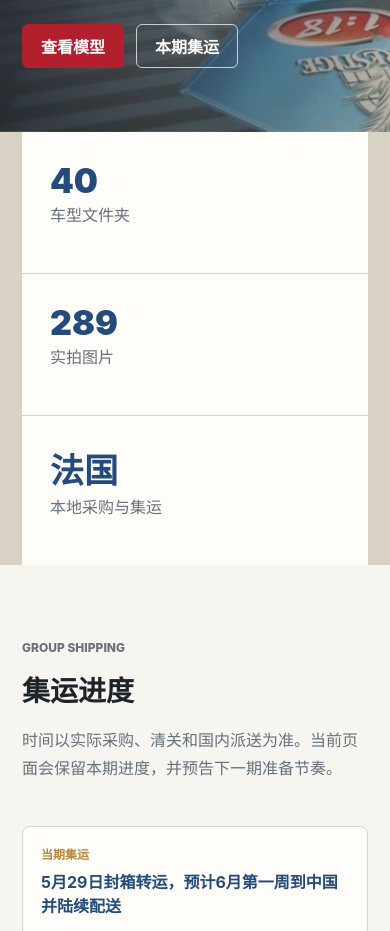
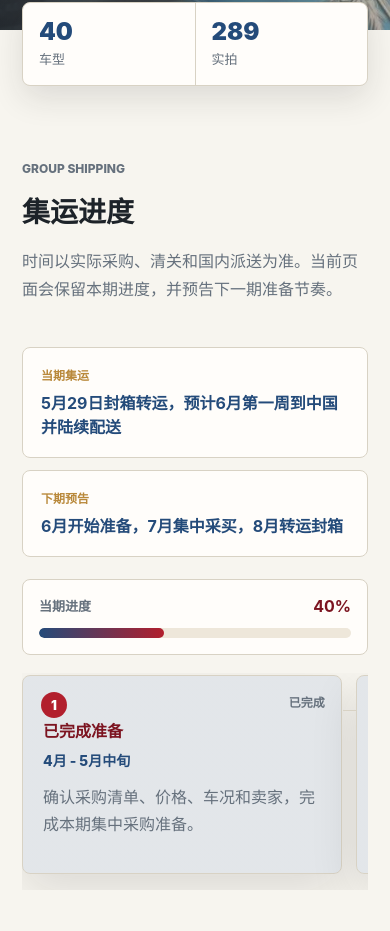
Before and after one commit to Yulei-cn/car-model-website, a plain HTML site: page index.html in a window 390 px wide. Shown: the part 580-1511 px from the top of the page. Drawn offline with Linux system fonts and the light colour scheme.

Commit message:
Improve mobile shipping experience

```diff
--- a/app.js
+++ b/app.js
@@ -3,6 +3,8 @@ const searchInput = document.querySelector("#search-input");
 const timeline = document.querySelector("#timeline");
 const modelCount = document.querySelector("#model-count");
 const photoCount = document.querySelector("#photo-count");
+const shippingProgressFill = document.querySelector("#shipping-progress-fill");
+const shippingProgressLabel = document.querySelector("#shipping-progress-label");
 const galleryDialog = document.querySelector("#gallery-dialog");
 const galleryImage = document.querySelector("#gallery-image");
 const galleryTitle = document.querySelector("#gallery-title");
@@ -23,21 +25,29 @@ const config = {
       title: "已完成准备",
       date: "4月 - 5月中旬",
       text: "确认采购清单、价格、车况和卖家，完成本期集中采购准备。",
+      start: "2026-04-01",
+      end: "2026-05-15",
     },
     {
       title: "结单与封箱",
-      date: "5月下旬",
+      date: "5月16日 - 5月28日",
       text: "完成付款确认、拍照留档、合箱加固和转运资料整理。",
+      start: "2026-05-16",
+      end: "2026-05-28",
     },
     {
       title: "封箱转运",
       date: "5月29日",
       text: "本期包裹封箱并开始转运，后续以物流和清关实际状态为准。",
+      start: "2026-05-29",
+      end: "2026-05-29",
     },
     {
       title: "预计配送",
       date: "6月第一周",
       text: "预计到中国、完成海关查验并出关，第一周内开始陆续国内配送。",
+      start: "2026-06-01",
+      end: "2026-06-07",
     },
   ],
   nextShipping: [
@@ -59,26 +69,62 @@ const config = {
   ],
 };
 
+function toDate(value) {
+  return new Date(`${value}T00:00:00`);
+}
+
+function getStageProgress(item, today) {
+  const start = toDate(item.start);
+  const end = toDate(item.end);
+  const day = 24 * 60 * 60 * 1000;
+  const adjustedEnd = new Date(end.getTime() + day);
+  if (today >= adjustedEnd) return 100;
+  if (today < start) return 0;
+  return Math.round(((today - start) / (adjustedEnd - start)) * 100);
+}
+
+function getStageState(progress) {
+  if (progress >= 100) return "已完成";
+  if (progress > 0) return "进行中";
+  return "未开始";
+}
+
+function getOverallProgress(today) {
+  const stages = config.currentShipping;
+  const total = stages.reduce((sum, item) => sum + getStageProgress(item, today), 0);
+  return Math.round(total / stages.length);
+}
+
 function normalizeName(value) {
   return value.replace(/[_-]+/g, " ").replace(/\s+/g, " ").trim();
 }
 
 function renderTimeline() {
+  const today = new Date();
+  const overallProgress = getOverallProgress(today);
+  shippingProgressFill.style.width = `${overallProgress}%`;
+  shippingProgressLabel.textContent = `${overallProgress}%`;
+
   const current = config.currentShipping
-    .map(
-      (item) => `
-        <li class="current">
+    .map((item, index) => {
+      const progress = getStageProgress(item, today);
+      const state = getStageState(progress);
+      return `
+        <li class="current ${state === "已完成" ? "is-done" : ""} ${state === "进行中" ? "is-active" : ""}" style="--stage-progress: ${progress}%">
+          <span class="step-index">${index + 1}</span>
+          <span class="step-state">${state}</span>
           <strong>${item.title}</strong>
           <time>${item.date}</time>
           <p>${item.text}</p>
         </li>
-      `,
-    )
+      `;
+    })
     .join("");
   const next = config.nextShipping
-    .map(
-      (item) => `
+    .map((item, index) => `
         <li class="next">
+          <span class="step-index">${index + 1}</span>
+          <span class="step-state">预告</span>
           <strong>${item.title}</strong>
           <time>${item.date}</time>
           <p>${item.text}</p>
--- a/index.html
+++ b/index.html
@@ -38,18 +38,14 @@
         </div>
       </section>
 
-      <section class="section stats-band" aria-label="站点数据">
+      <section class="inventory-strip" aria-label="库存概览">
         <div>
           <span id="model-count">--</span>
-          <p>车型文件夹</p>
+          <p>车型</p>
         </div>
         <div>
           <span id="photo-count">--</span>
-          <p>实拍图片</p>
-        </div>
-        <div>
-          <span>法国</span>
-          <p>本地采购与集运</p>
+          <p>实拍</p>
         </div>
       </section>
 
@@ -69,6 +65,15 @@
           <div>
             <span>下期预告</span>
             <strong>6月开始准备，7月集中采买，8月转运封箱</strong>
+          </div>
+        </div>
+        <div class="shipping-progress" aria-label="当期集运总体进度">
+          <div class="shipping-progress-top">
+            <span>当期进度</span>
+            <strong id="shipping-progress-label">--</strong>
+          </div>
+          <div class="shipping-progress-track">
+            <span id="shipping-progress-fill"></span>
           </div>
         </div>
         <ol class="timeline" id="timeline"></ol>
--- a/styles.css
+++ b/styles.css
@@ -69,7 +69,7 @@ a {
 }
 
 .hero {
-  min-height: 74vh;
+  min-height: 62vh;
   display: grid;
   align-items: end;
   padding: 112px 22px 64px;
@@ -159,33 +159,44 @@ h2 {
   padding: 72px 22px;
 }
 
-.stats-band {
+.inventory-strip {
   display: grid;
-  grid-template-columns: 1fr;
+  grid-template-columns: repeat(2, minmax(96px, 1fr));
   gap: 1px;
-  padding-top: 0;
-  padding-bottom: 0;
+  max-width: min(100% - 44px, 420px);
+  margin: -28px auto 0;
+  position: relative;
+  z-index: 2;
+  border: 1px solid var(--line);
+  border-radius: 8px;
+  overflow: hidden;
   background: var(--line);
+  box-shadow: 0 12px 32px rgba(30, 33, 36, 0.12);
 }
 
-.stats-band div {
-  min-height: 132px;
-  padding: 28px;
+.inventory-strip div {
+  min-height: 74px;
+  padding: 14px 16px;
   background: var(--panel);
 }
 
-.stats-band span {
+.inventory-strip span {
   display: block;
   color: var(--blue);
-  font-size: 34px;
+  font-size: 24px;
   font-weight: 900;
 }
 
-.stats-band p,
+.inventory-strip p,
 .section-heading p,
 .contact p {
   color: var(--muted);
   line-height: 1.75;
+}
+
+.inventory-strip p {
+  margin: 2px 0 0;
+  font-size: 13px;
 }
 
 .section-heading {
@@ -200,12 +211,14 @@ h2 {
 }
 
 .timeline {
-  display: grid;
-  grid-template-columns: 1fr;
+  display: flex;
   gap: 14px;
   margin: 0;
-  padding: 0;
+  padding: 2px 2px 16px;
   list-style: none;
+  overflow-x: auto;
+  scroll-snap-type: x mandatory;
+  scrollbar-width: thin;
 }
 
 .shipping-summary {
@@ -235,23 +248,68 @@ h2 {
   line-height: 1.5;
 }
 
+.shipping-progress {
+  margin: 0 0 18px;
+  border: 1px solid var(--line);
+  border-radius: 8px;
+  padding: 16px;
+  background: var(--panel);
+}
+
+.shipping-progress-top {
+  display: flex;
+  justify-content: space-between;
+  gap: 12px;
+  margin-bottom: 12px;
+}
+
+.shipping-progress-top span {
+  color: var(--muted);
+  font-size: 13px;
+  font-weight: 800;
+}
+
+.shipping-progress-top strong {
+  color: var(--accent-dark);
+}
+
+.shipping-progress-track {
+  overflow: hidden;
+  height: 10px;
+  border-radius: 999px;
+  background: #eee7da;
+}
+
+.shipping-progress-track span {
+  display: block;
+  width: 0;
+  height: 100%;
+  border-radius: inherit;
+  background: linear-gradient(90deg, var(--blue), var(--accent));
+  transition: width 450ms ease;
+}
+
 .timeline li {
   position: relative;
-  min-height: 178px;
+  flex: 0 0 min(82vw, 330px);
+  min-height: 188px;
   border: 1px solid var(--line);
   border-radius: 8px;
-  padding: 20px;
-  background: var(--panel);
+  padding: 42px 20px 20px;
+  background:
+    linear-gradient(90deg, rgba(36, 75, 122, 0.13) var(--stage-progress, 0%), transparent var(--stage-progress, 0%)),
+    var(--panel);
   box-shadow: var(--shadow);
+  scroll-snap-align: start;
 }
 
 .timeline li::before {
   content: "";
   position: absolute;
-  left: 20px;
-  top: -14px;
-  width: 1px;
-  height: 14px;
+  left: -14px;
+  top: 34px;
+  width: 14px;
+  height: 1px;
   background: var(--line);
 }
 
@@ -262,17 +320,57 @@ h2 {
 
 .timeline li.next {
   box-shadow: none;
-  background: #fdfaf4;
+  background: #f6f2ea;
 }
 
 .timeline-divider {
-  min-height: auto !important;
-  border: 0 !important;
-  padding: 10px 0 0 !important;
-  background: transparent !important;
+  flex: 0 0 132px !important;
+  min-height: 188px !important;
+  display: grid;
+  place-items: center;
+  border: 1px dashed var(--line) !important;
+  padding: 16px !important;
+  background: rgba(255, 253, 250, 0.52) !important;
   box-shadow: none !important;
   color: var(--accent-dark);
   font-weight: 900;
+  text-align: center;
+}
+
+.step-index {
+  position: absolute;
+  left: 18px;
+  top: 16px;
+  display: grid;
+  width: 26px;
+  height: 26px;
+  place-items: center;
+  border-radius: 999px;
+  background: var(--blue);
+  color: white;
+  font-size: 13px;
+  font-weight: 900;
+}
+
+.timeline li.is-done .step-index {
+  background: var(--accent);
+}
+
+.timeline li.next .step-index {
+  background: #9a9489;
+}
+
+.step-state {
+  position: absolute;
+  right: 16px;
+  top: 17px;
+  color: var(--muted);
+  font-size: 12px;
+  font-weight: 900;
+}
+
+.timeline li.is-active .step-state {
+  color: var(--accent-dark);
 }
 
 .timeline strong {
@@ -503,11 +601,7 @@ address span {
   }
 
   .hero {
-    min-height: 78vh;
-  }
-
-  .stats-band {
-    grid-template-columns: repeat(3, 1fr);
+    min-height: 72vh;
   }
 
   .shipping-summary {
@@ -515,7 +609,7 @@ address span {
   }
 
   .timeline {
-    grid-template-columns: repeat(2, 1fr);
+    display: flex;
   }
 
   .catalog-heading,
@@ -530,7 +624,8 @@ address span {
 
 @media (min-width: 1040px) {
   .timeline {
-    grid-template-columns: repeat(4, 1fr);
+    overflow-x: visible;
+    flex-wrap: wrap;
   }
 
   .catalog-grid {
```
